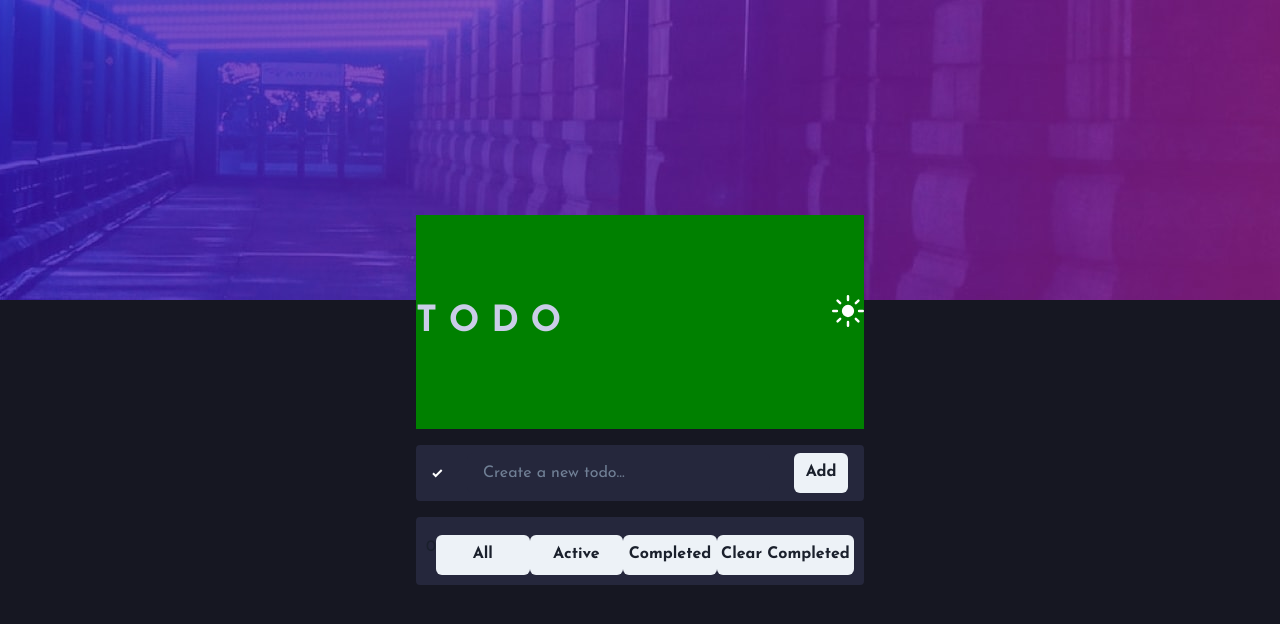
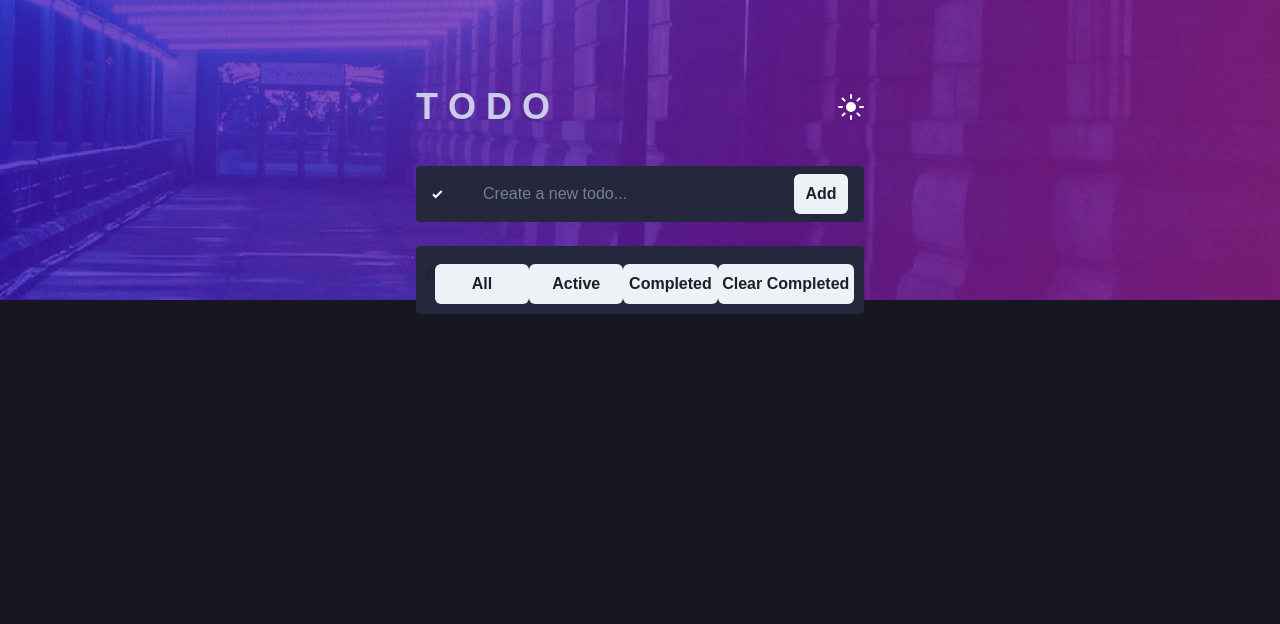
Before and after one commit to Eduardo-Ferraz/DesafioCode, a Next.js app: page / in a window 1280 px wide. Shown: the top 624 px of the page. Built offline with nearby package versions, Linux system fonts and the light colour scheme.

Commit message:
Espaçamento
Corrigindo o aspecto geral de espaçamento entre os items.

```diff
--- a/src/pages/index.tsx
+++ b/src/pages/index.tsx
@@ -99,10 +99,18 @@ const Home: NextPage = () => {
 
         <link rel="preconnect" href="https://fonts.googleapis.com" />
         <link rel="preconnect" href="https://fonts.gstatic.com" />
-        <link
+
+        {/*
+          TODO:
+          Não adicionar estilos com Head e Link, veja o link abaixo
+        https://nextjs.org/docs/messages/no-stylesheets-in-head-component
+        */}
+
+        {/* <link
           href="https://fonts.googleapis.com/css2?family=Josefin+Sans:wght@400;700&display=swap"
           rel="stylesheet"
         />
+        */}
       </Head>
       <Flex
         bg="dark.VDBlue"
@@ -112,21 +120,20 @@ const Home: NextPage = () => {
         w="100%"
         h="100vh"
         justifyContent="center"
-        alignItems="center"
+        paddingTop="5rem"
       >
         <Flex direction="column" w="70%" alignItems="center">
           {/* Header */}
-          <Flex py="20" width="50%" justifyContent="center" bg="green">
+          <Flex w="50%" justifyContent="space-between" alignItems="center">
             <Text fontSize="36px" as="b" color="dark.LGrayishBlue">
               T O D O
             </Text>
-            <Spacer />
-            <Image boxSize="32px" src="/icon-sun.svg" alt="icone de sol" />
+            <Image boxSize="1.6rem" src="/icon-sun.svg" alt="icone de sol" />
           </Flex>
 
           {/* Buttom input */}
           <HStack
-            my="4"
+            marginTop="2rem"
             px="4"
             py="2"
             width="50%"
@@ -160,6 +167,7 @@ const Home: NextPage = () => {
             bg="dark.VDDesaturatedBlue"
             w="50%"
             borderRadius="4px"
+            marginTop="1.5rem"
           >
             <Flex className="Tasks" w="100%">
               <CheckboxGroup colorScheme="blackAlpha">
```
